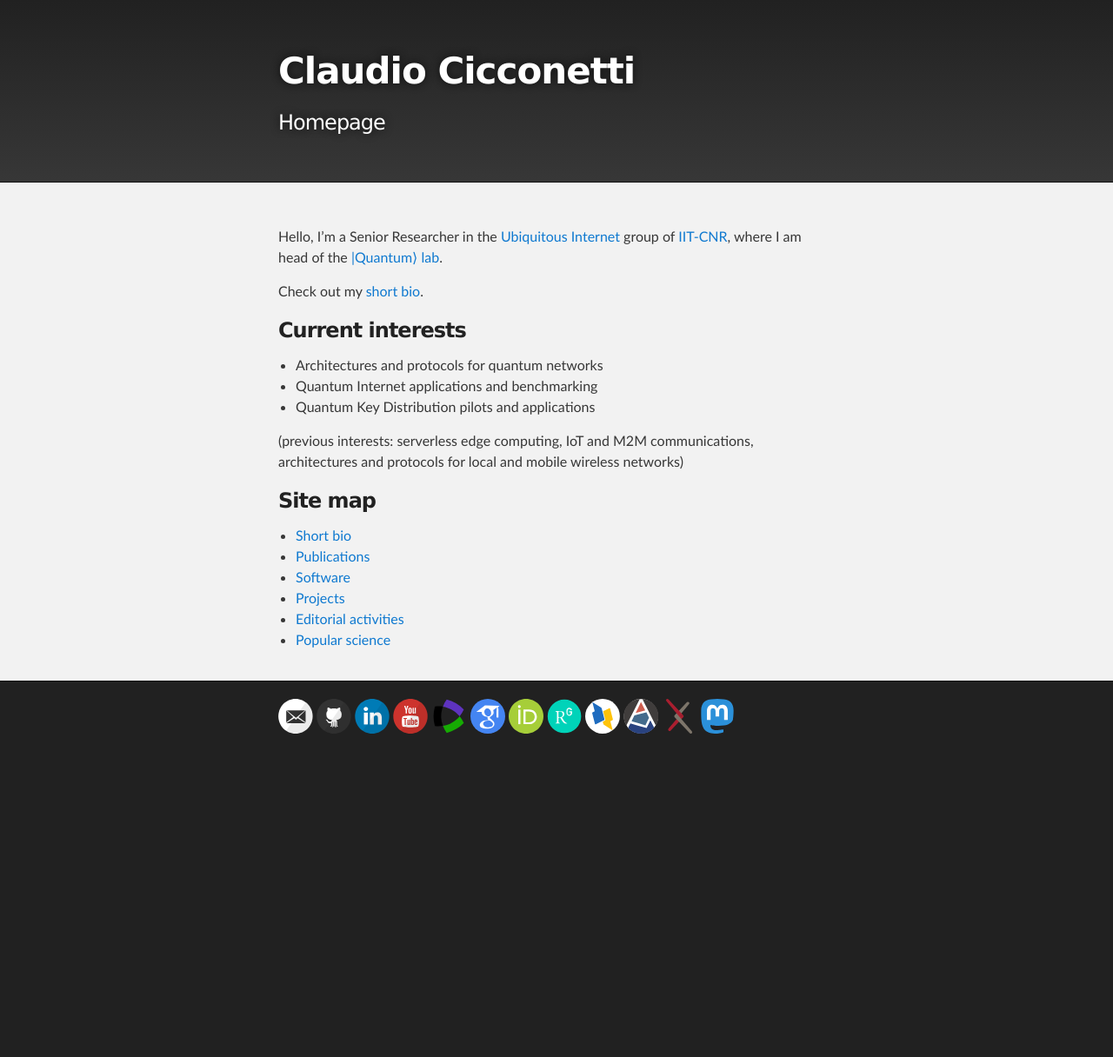
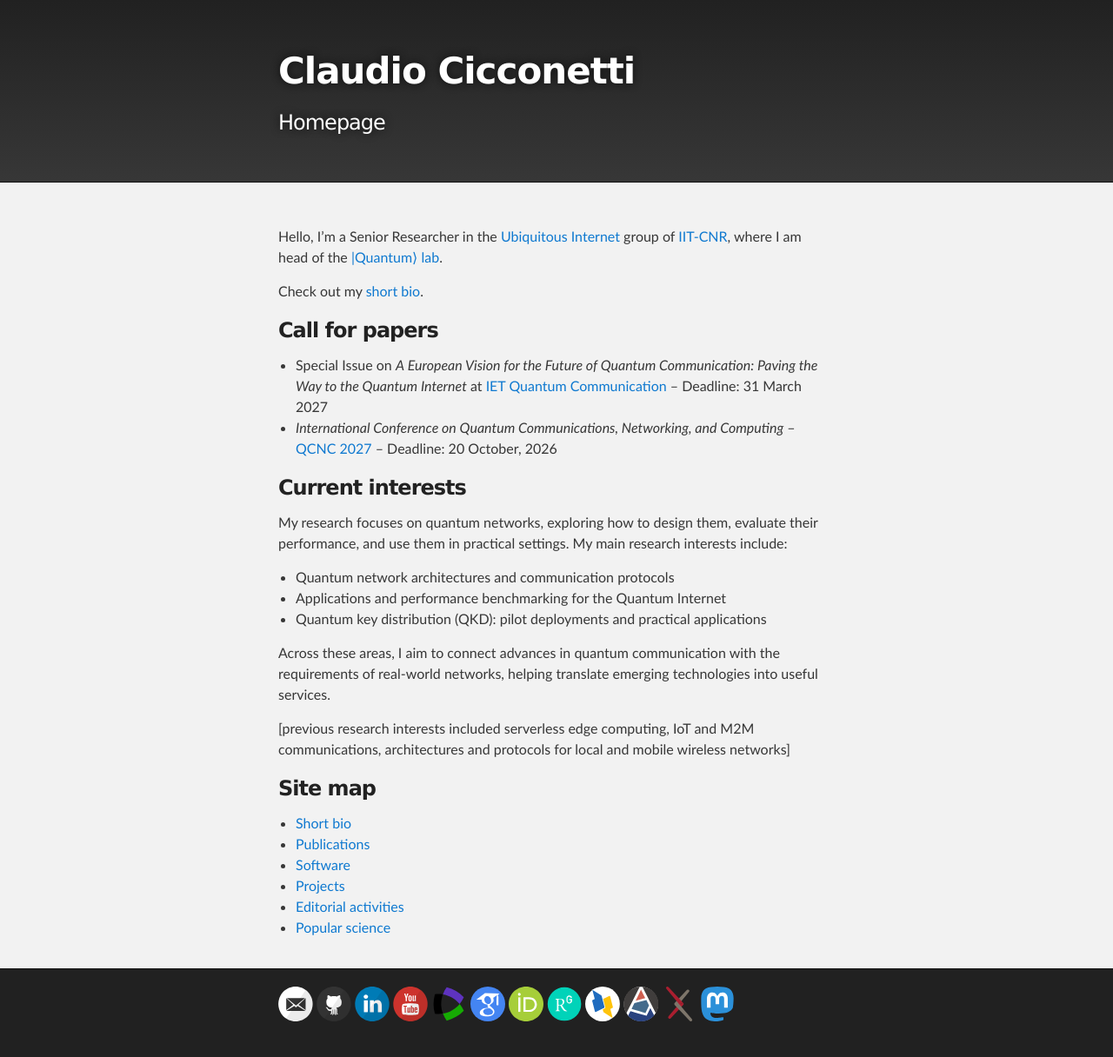
Before and after one commit to ccicconetti/ccicconetti.github.io, a Jekyll site: the page built from index.md, in a window 1280 px wide. Shown: the whole page at 87% size. Built offline with Jekyll 4.4.1, drawn with Linux system fonts in a browser that asks for light colours; before the commit the page ends 900 px from its top, so only the background shows below that.

Commit message:
Update bio and landing

```diff
--- a/index.md
+++ b/index.md
@@ -7,13 +7,22 @@ Hello, I'm a Senior Researcher in the [Ubiquitous Internet](https://ui.iit.cnr.i
 
 Check out my [short bio](bio.md).
 
+### Call for papers
+
+- Special Issue on _Α European Vision for the Future of Quantum Communication: Paving the Way to the Quantum Internet_ at [IET Quantum Communication](https://ietresearch. onlinelibrary.wiley.com/hub/journal/26328925/call-for-papers/si-2026-001123) -- Deadline: 31 March 2027
+- _International Conference on Quantum Communications, Networking, and Computing_ -- [QCNC 2027](https://www.qcnc.org/2027/) -- Deadline: 20 October, 2026
+
 ### Current interests
 
-- Architectures and protocols for quantum networks
-- Quantum Internet applications and benchmarking
-- Quantum Key Distribution pilots and applications
+My research focuses on quantum networks, exploring how to design them, evaluate their performance, and use them in practical settings. My main research interests include:
 
-(previous interests: serverless edge computing, IoT and M2M communications, architectures and protocols for local and mobile wireless networks)
+- Quantum network architectures and communication protocols
+- Applications and performance benchmarking for the Quantum Internet
+- Quantum key distribution (QKD): pilot deployments and practical applications
+
+Across these areas, I aim to connect advances in quantum communication with the requirements of real-world networks, helping translate emerging technologies into useful services.
+
+[previous research interests included serverless edge computing, IoT and M2M communications, architectures and protocols for local and mobile wireless networks]
 
 ### Site map
 
```
Also changed, not shown: bio.md (+13 -6 lines).
